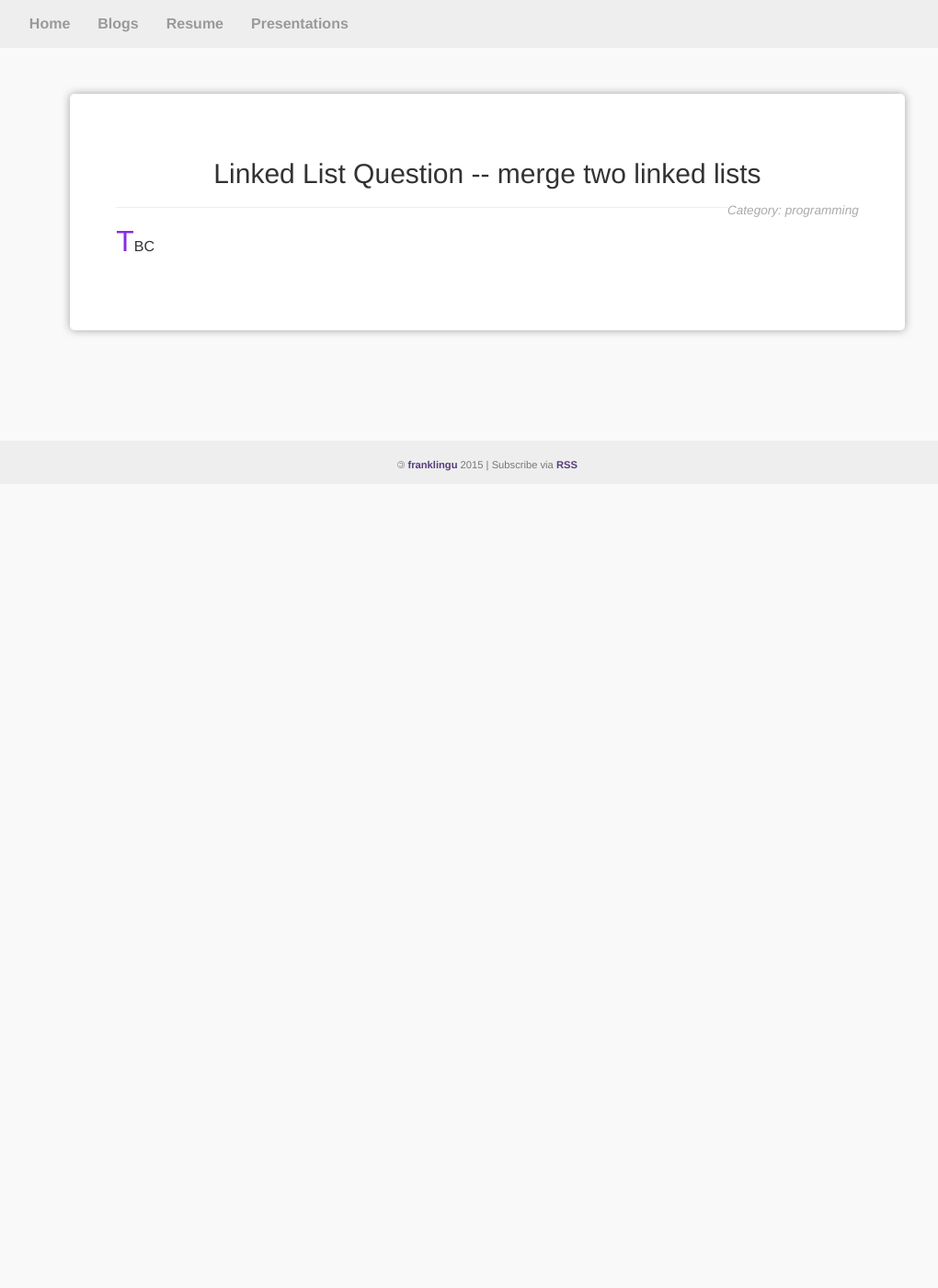
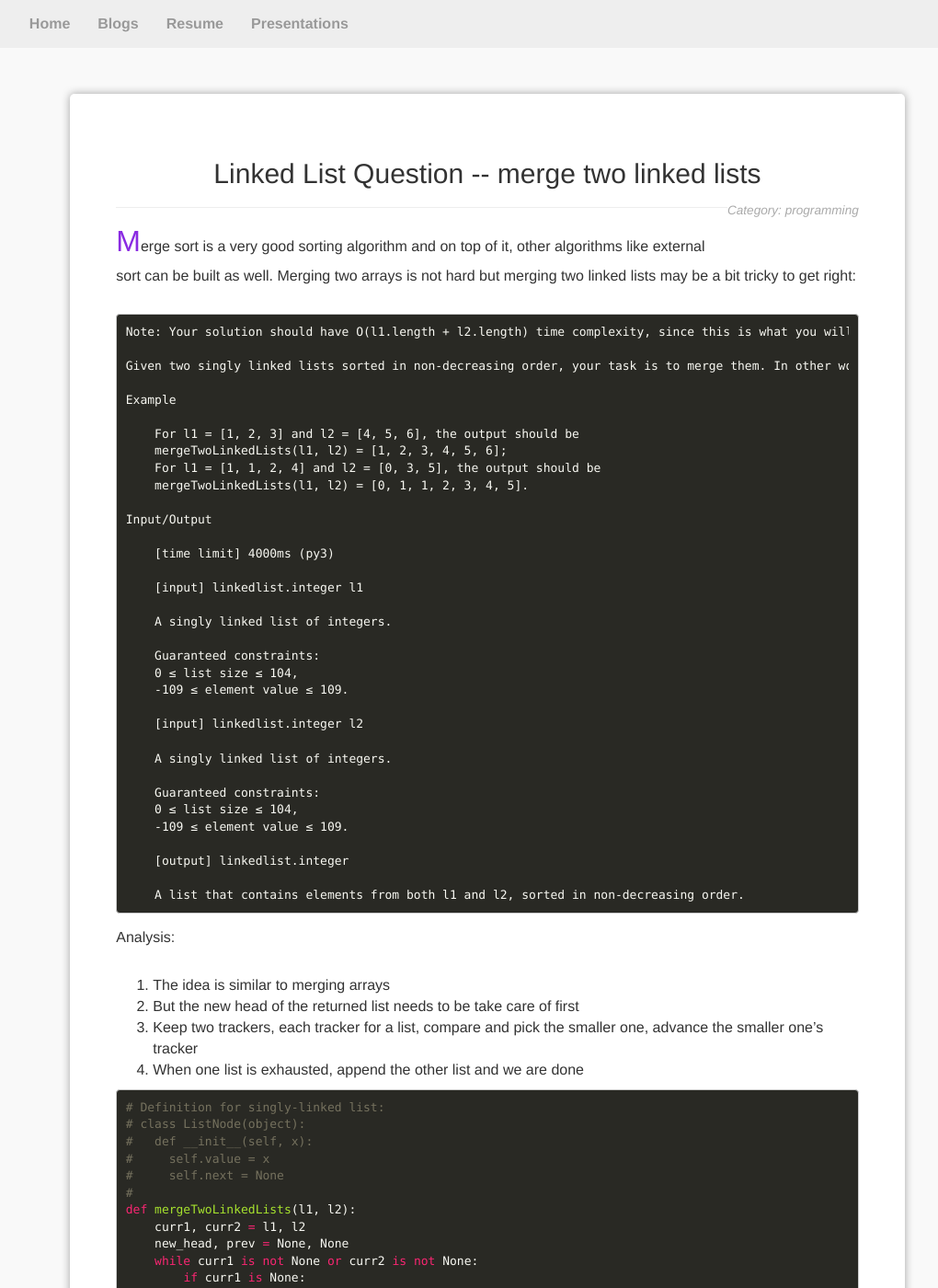
Before and after one commit to franklingu/franklingu.github.io, a Jekyll site: the page built from _posts/2017-08-15-linked-list-question-merge-two-linked-lists.markdown, in a window 1280 px wide and 1400 px high. Shown: the whole window at 92% size, without its empty margins (110-1130 px from the left). Built offline with Jekyll 4.4.1, drawn with Linux system fonts in a browser that asks for light colours; nearby versions of some CDN libraries; comment, search, counter and statistics services are not loaded; some of the changed text lies outside the part shown.

Commit message:
Complete post for merge two linked lists

```diff
--- a/_posts/2017-08-15-linked-list-question-merge-two-linked-lists.markdown
+++ b/_posts/2017-08-15-linked-list-question-merge-two-linked-lists.markdown
@@ -6,4 +6,98 @@ tag: algorithm
 meta_desc: merge two linked lists, the "mergeTwoLinkedLists" question and analysis
 ---
 
-TBC
+Merge sort is a very good sorting algorithm and on top of it, other algorithms like external sort can be built as well. Merging two arrays is not hard but merging two linked lists may be a bit tricky to get right:
+
+~~~
+Note: Your solution should have O(l1.length + l2.length) time complexity, since this is what you will be asked to accomplish in an interview.
+
+Given two singly linked lists sorted in non-decreasing order, your task is to merge them. In other words, return a singly linked list, also sorted in non-decreasing order, that contains the elements from both original lists.
+
+Example
+
+    For l1 = [1, 2, 3] and l2 = [4, 5, 6], the output should be
+    mergeTwoLinkedLists(l1, l2) = [1, 2, 3, 4, 5, 6];
+    For l1 = [1, 1, 2, 4] and l2 = [0, 3, 5], the output should be
+    mergeTwoLinkedLists(l1, l2) = [0, 1, 1, 2, 3, 4, 5].
+
+Input/Output
+
+    [time limit] 4000ms (py3)
+
+    [input] linkedlist.integer l1
+
+    A singly linked list of integers.
+
+    Guaranteed constraints:
+    0 ≤ list size ≤ 104,
+    -109 ≤ element value ≤ 109.
+
+    [input] linkedlist.integer l2
+
+    A singly linked list of integers.
+
+    Guaranteed constraints:
+    0 ≤ list size ≤ 104,
+    -109 ≤ element value ≤ 109.
+
+    [output] linkedlist.integer
+
+    A list that contains elements from both l1 and l2, sorted in non-decreasing order.
+~~~
+
+Analysis:
+
+1. The idea is similar to merging arrays
+2. But the new head of the returned list needs to be take care of first
+3. Keep two trackers, each tracker for a list, compare and pick the smaller one, advance the smaller one's tracker
+4. When one list is exhausted, append the other list and we are done
+
+~~~python
+# Definition for singly-linked list:
+# class ListNode(object):
+#   def __init__(self, x):
+#     self.value = x
+#     self.next = None
+#
+def mergeTwoLinkedLists(l1, l2):
+    curr1, curr2 = l1, l2
+    new_head, prev = None, None
+    while curr1 is not None or curr2 is not None:
+        if curr1 is None:
+            if prev:
+                prev.next = curr2
+            if new_head is None:
+                new_head = curr2
+            prev = curr2
+            curr2 = curr2.next
+            # end of list1 is reached, join the remaining of list2
+            # and we are done
+            break
+        elif curr2 is None:
+            if prev:
+                prev.next= curr1
+            if new_head is None:
+                new_head = curr1
+            prev = curr1
+            curr1 = curr1.next
+            # similar to above
+            break
+        else:
+            if curr1.value <= curr2.value:
+                if prev:
+                    prev.next = curr1
+                if new_head is None:
+                    new_head = curr1
+                prev = curr1
+                curr1 = curr1.next
+            else:
+                if prev:
+                    prev.next = curr2
+                if new_head is None:
+                    new_head = curr2
+                prev = curr2
+                curr2 = curr2.next
+    return new_head
+~~~
+
+Special attention is needed when dealing with advancing, new head returning and joining the whole thing together without leaving any nodes out.
```
